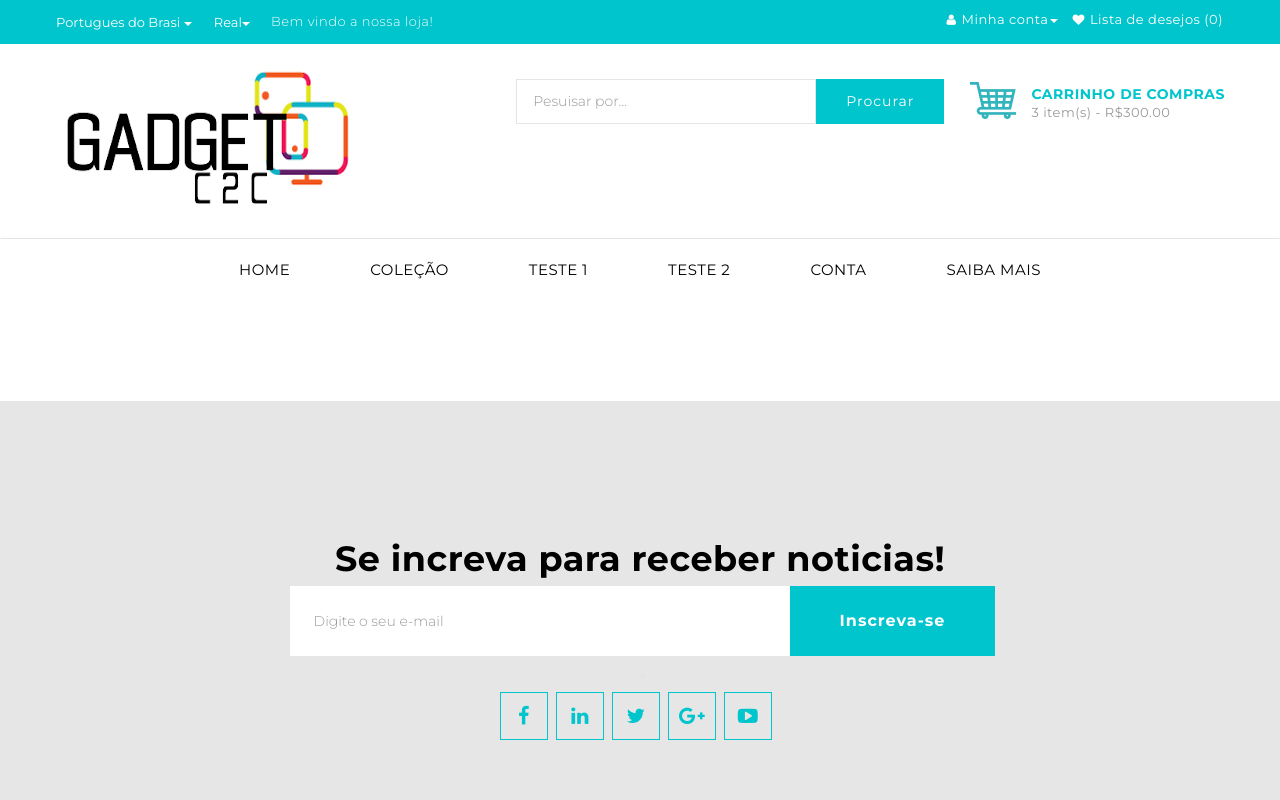
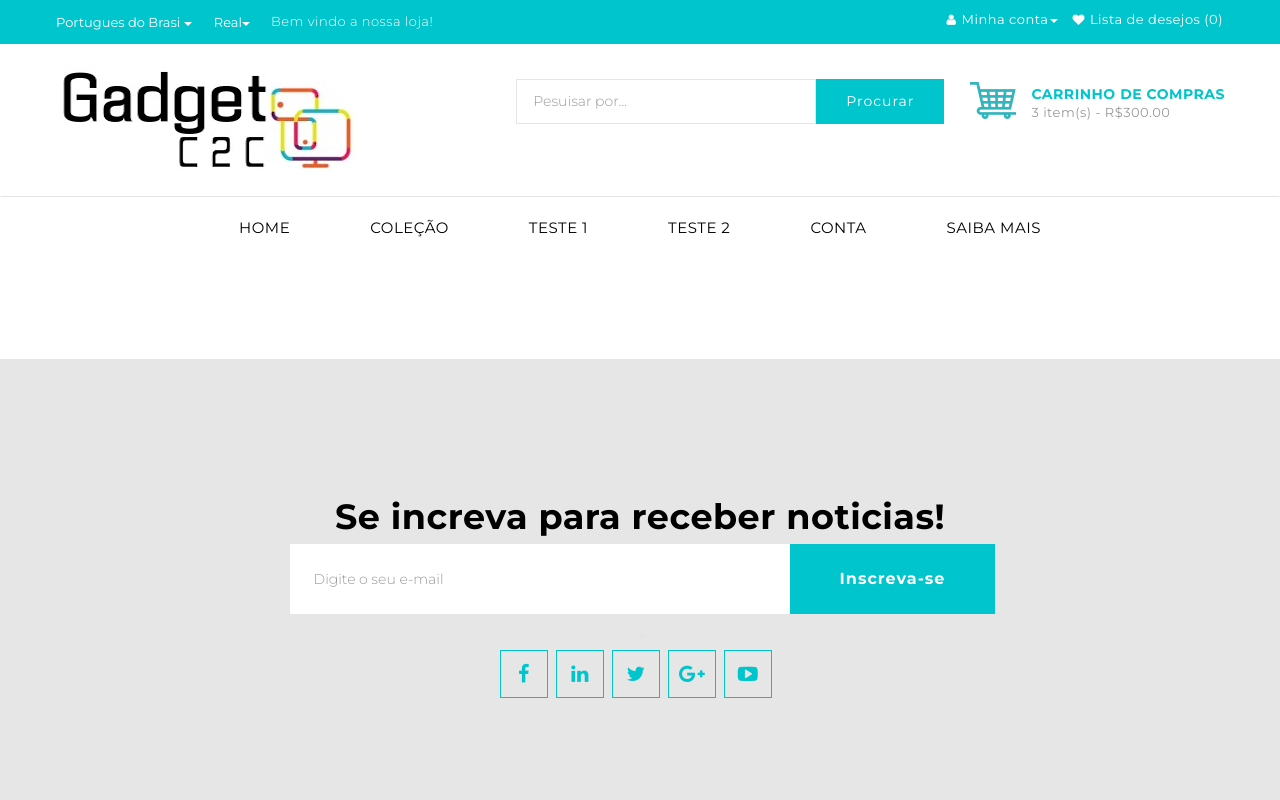
Before and after one commit to gabriellyribeiro/projeto-integrador-grupo4, an Angular app: page / in a window 1280 px wide. Shown: the top 800 px of the page. Built offline with nearby package versions, Linux system fonts and the light colour scheme.

Commit message:
Logotipo definitivo

```diff
--- a/src/app/header/header.component.html
+++ b/src/app/header/header.component.html
@@ -53,7 +53,7 @@
   <div class="header-inner">
     <div class="col-sm-3 col-xs-3 header-left">
       <div id="logo">
-        <a [routerLink]="'/home'"><img src="/assets/img/logo4.png" title="E-Commerce" alt="E-Commerce"
+        <a [routerLink]="'/home'"><img src="/assets/img/logo.png" title="E-Commerce" alt="E-Commerce"
             class="img-responsive" /></a>
       </div>
     </div>
```
Also changed, not shown: src/assets/img/logo.png (added).
